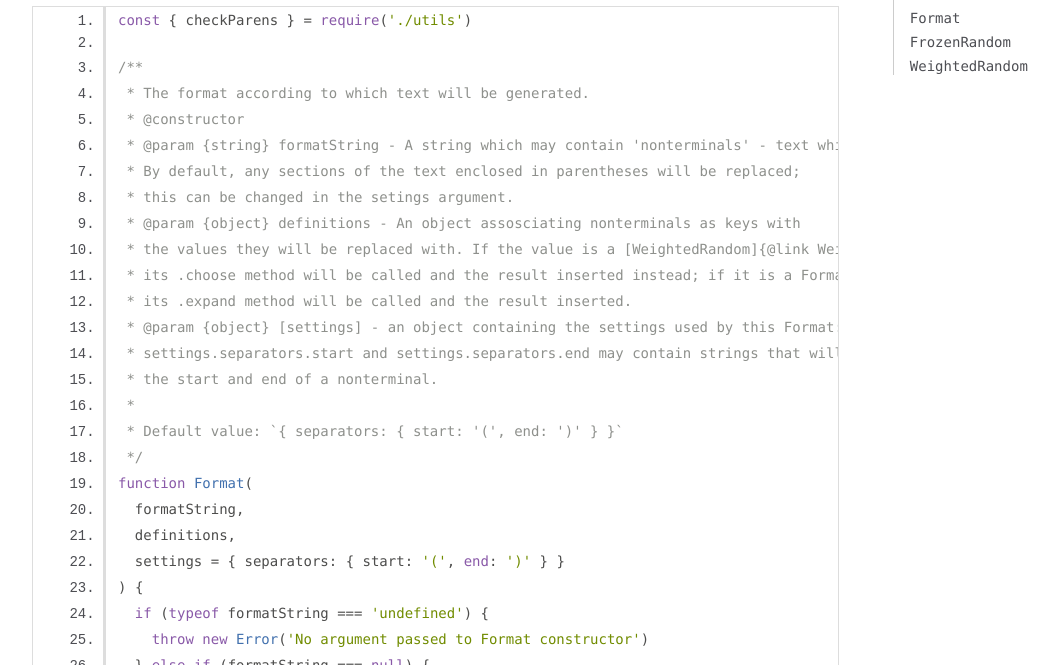
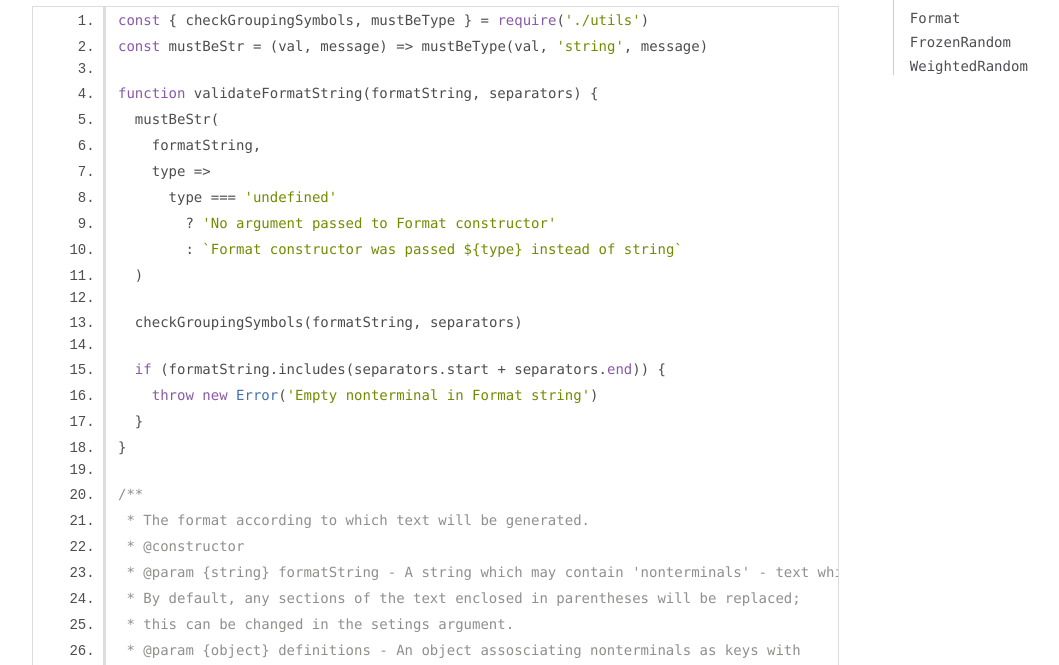
Before and after one commit to ForrestWeiswolf/Meristem, a website built with webpack: page docs/Format.js.html in a window 1280 px wide. Shown: the part 132-797 px from the top of the page, without its empty margins (0-1059 px from the left). Built offline with nearby package versions, Linux system fonts and the light colour scheme.

Commit message:
Add changelog & prepare to publish 2.0.0

```diff
--- a/docs/Format.js.html
+++ b/docs/Format.js.html
@@ -26,7 +26,24 @@
 
     <section>
         <article>
-            <pre class="prettyprint source linenums"><code>const { checkParens } = require('./utils')
+            <pre class="prettyprint source linenums"><code>const { checkGroupingSymbols, mustBeType } = require('./utils')
+const mustBeStr = (val, message) => mustBeType(val, 'string', message)
+
+function validateFormatString(formatString, separators) {
+  mustBeStr(
+    formatString,
+    type =>
+      type === 'undefined'
+        ? 'No argument passed to Format constructor'
+        : `Format constructor was passed ${type} instead of string`
+  )
+
+  checkGroupingSymbols(formatString, separators)
+
+  if (formatString.includes(separators.start + separators.end)) {
+    throw new Error('Empty nonterminal in Format string')
+  }
+}
 
 /**
  * The format according to which text will be generated.
@@ -49,23 +66,20 @@ function Format(
   definitions,
   settings = { separators: { start: '(', end: ')' } }
 ) {
-  if (typeof formatString === 'undefined') {
-    throw new Error('No argument passed to Format constructor')
-  } else if (formatString === null) {
-    throw new Error('Format constructor was passed null instead of string')
-  } else if (typeof formatString !== 'string') {
-    throw new Error(
-      `Format constructor was passed ${typeof formatString} instead of string`
-    )
-  } else if (!checkParens(formatString)) {
-    throw new Error('Mismatched parentheses in Format string')
-  } else if (formatString.includes('()')) {
-    throw new Error('Empty parentheses in Format string')
-  }
+  validateFormatString(formatString, settings.separators)
 
   this.formatString = formatString
   this.definitions = definitions
-  this._separators = { start: settings.separators.start, end: settings.separators.end }
+  this._separators = {
+    start: mustBeStr(
+      settings.separators.start,
+      type => `Separators must be strings (was ${type})`
+    ),
+    end: mustBeStr(
+      settings.separators.end,
+      type => `Separators must be strings (was ${type})`
+    ),
+  }
 }
 
 /** Generate text according to the format. Uses the definitions passed to the constructor if there were any,
@@ -137,7 +151,7 @@ module.exports = Format
 <br class="clear">
 
 <footer>
-    Documentation generated by <a href="https://github.com/jsdoc3/jsdoc">JSDoc 3.5.5</a> on Fri Oct 26 2018 10:12:36 GMT-0400 (EDT)
+    Documentation generated by <a href="https://github.com/jsdoc3/jsdoc">JSDoc 3.5.5</a> on Fri Nov 02 2018 10:23:31 GMT-0400 (EDT)
 </footer>
 
 <script> prettyPrint(); </script>
--- a/package.json
+++ b/package.json
@@ -1,6 +1,6 @@
 {
   "name": "meristem",
-  "version": "1.7.0",
+  "version": "2.0.0",
   "description": "Procedural text generation using a context-free grammar",
   "author": "Forrest Weiswolf <forrest.weiswolf@gmail.com>",
   "main": "dist/meristem.js",
```
Also changed, not shown: CharacterSheet.md (+2 -2 lines), docs/Format.html (+3 -3 lines), docs/FrozenRandom.html (+1 -1 lines), docs/FrozenRandom.js.html (+1 -1 lines), docs/WeightedRandom.html (+3 -3 lines), docs/WeightedRandom.js.html (+5 -2 lines), docs/index.html (+1 -1 lines), CHANGELOG.md (added).
